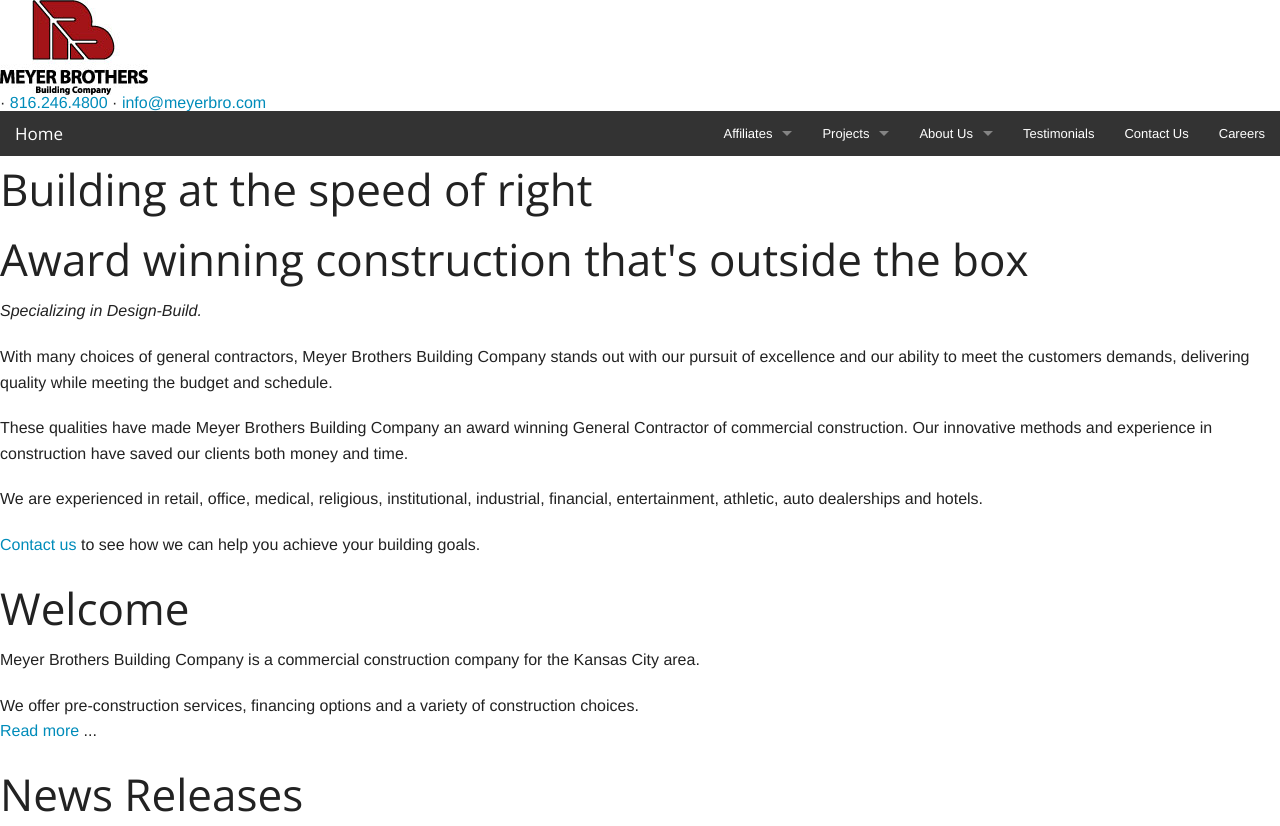
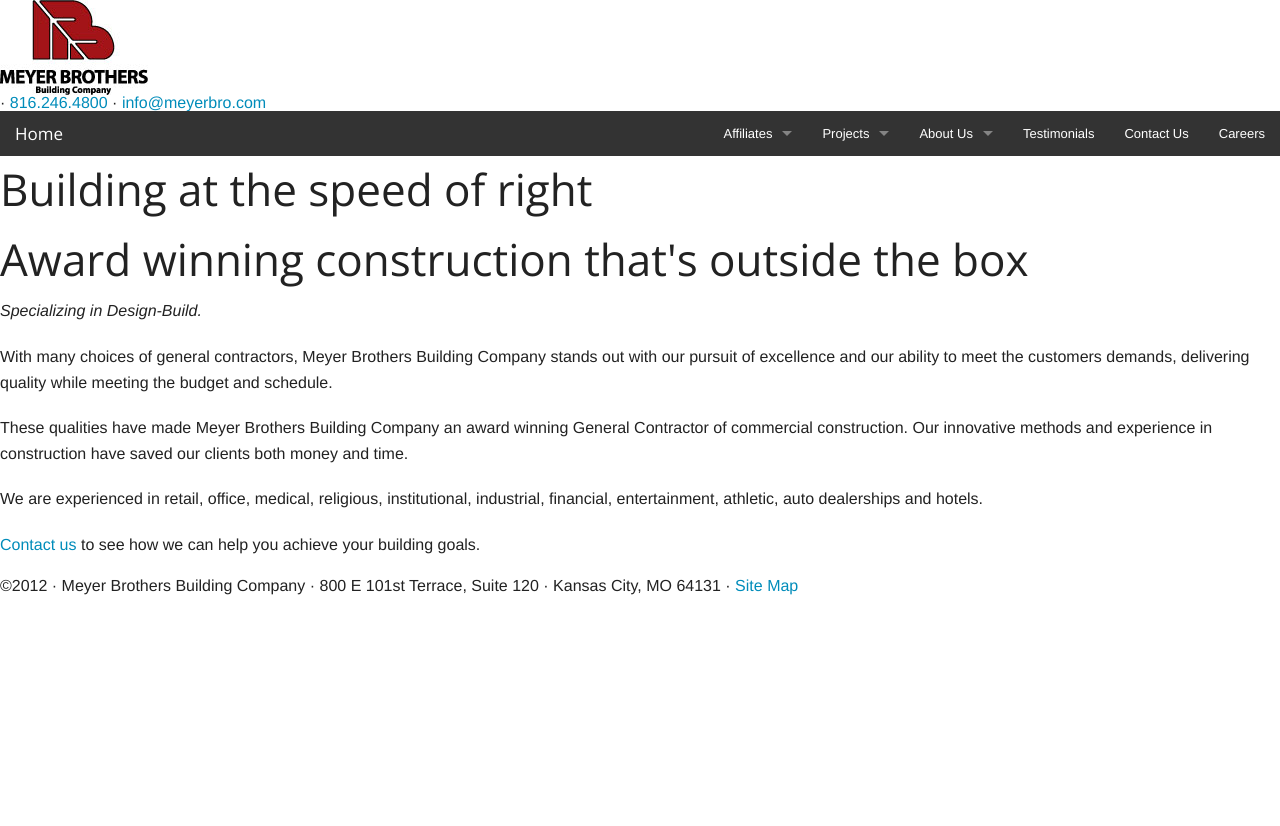
Before and after one commit to jiko/meyerbro, a Jekyll site: the page built from index.html, in a window 1280 px wide. Shown: the top 826 px of the page. Built offline with Jekyll 4.4.1, drawn with Linux system fonts in a browser that asks for light colours; Markdown is read by kramdown in place of the engine named in the settings; grey boxes are pictures that could not be loaded.

Commit message:
Removed right side-bar. The first of many similar changes.

```diff
--- a/index.html
+++ b/index.html
@@ -56,41 +56,6 @@
    </p>
   </p>
  </div>
- <div id="smallRight">
-  <h1>
-   Welcome
-  </h1>
-  <p>
-   Meyer Brothers Building Company is a commercial construction company for the Kansas City area.
-  </p>
-  <p>
-   We offer pre-construction services, financing options and a variety of construction choices.
-   <br/>
-   <a href="about-us/what-we-do.html">
-    Read more
-   </a>
-   ...
-  </p>
-  <p>
-  </p>
- </div>
- <div id="smallRight">
-  <h1>
-   News Releases
-  </h1>
-  <p>
-   <script language="JavaScript" src="http://feed2js.org//feed2js.php?src=http%3A%2F%2Fmeyerbro.blogspot.com%2Ffeeds%2Fposts%2Fdefault&amp;num=6&amp;targ=y&amp;utf=y&amp;pc=y" type="text/javascript">
-   </script>
-   <noscript>
-    <a href="http://feed2js.org//feed2js.php?src=http%3A%2F%2Fmeyerbro.blogspot.com%2Ffeeds%2Fposts%2Fdefault&amp;num=6&amp;targ=y&amp;utf=y&amp;pc=y&amp;html=y">
-     View RSS feed
-    </a>
-   </noscript>
-  </p>
- </div>
- <div id="smallRight">
-  <img src="/Images/quotes/rotate.php"/>
- </div>
  <div class="clearfloat">
  </div>
 </div>
```
